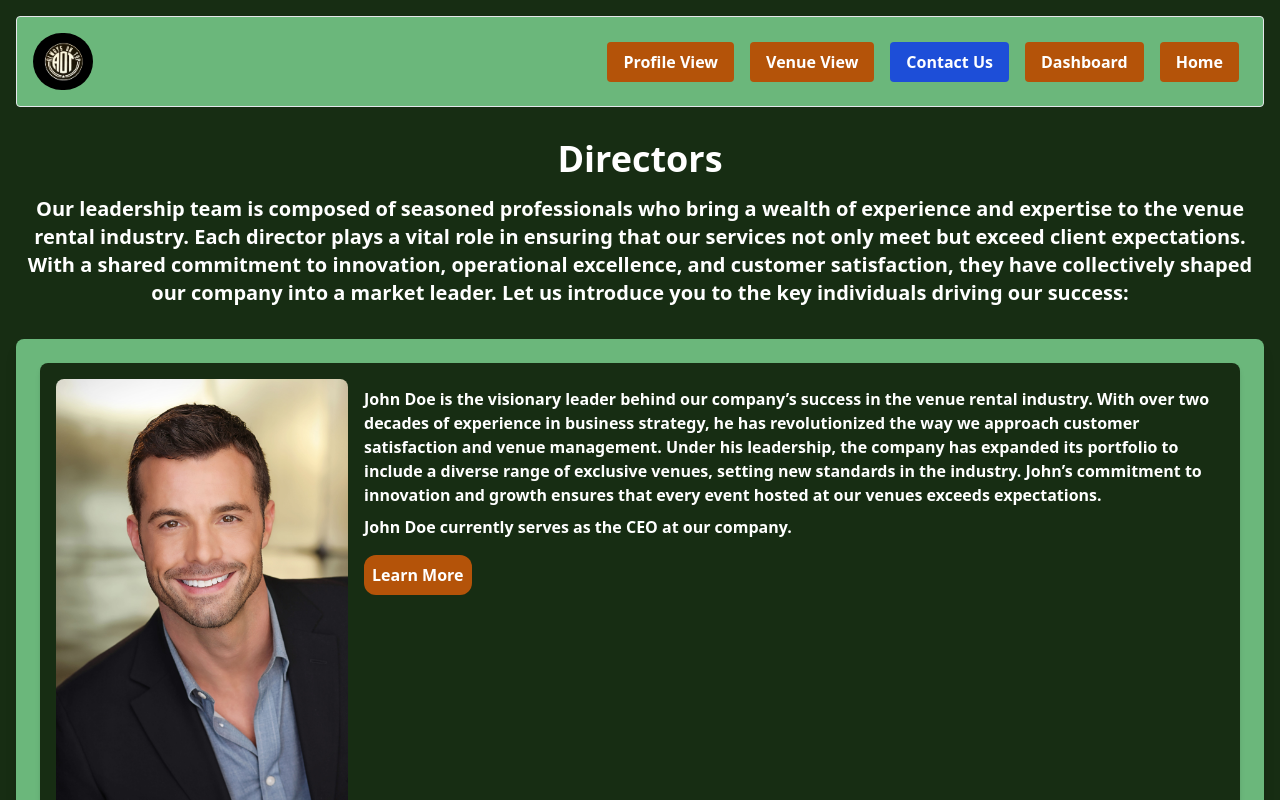
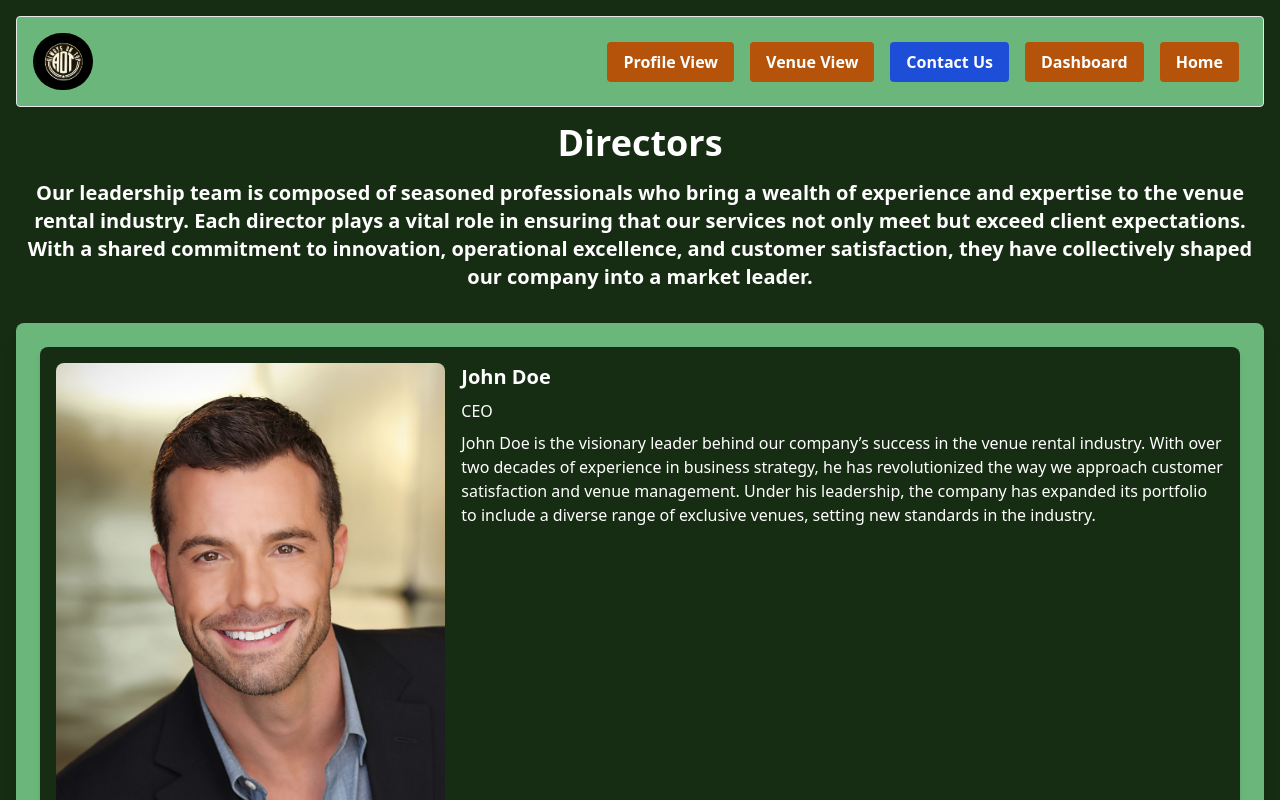
Before and after one commit to WickedyWick07/VenueRental_Frontend, a React (Vite) app: page /contact-us in a window 1280 px wide. Shown: the top 800 px of the page. Built offline with nearby package versions, Linux system fonts and the light colour scheme.

Commit message:
feat: styling

```diff
--- a/src/components/ContactUs.jsx
+++ b/src/components/ContactUs.jsx
@@ -3,23 +3,20 @@ import { useNavigate } from 'react-router-dom';
 import Header from './Header';
 import Footer from './Footer';
 import AuthContext from '../../context/AuthContext';
-import api from '../../services/api'
-import director1 from '../assets/director1.jpg'
-import director2 from '../assets/director2.jpg'
-import director3 from '../assets/director3.jpg'
+import api from '../../services/api';
+import director1 from '../assets/director1.jpg';
+import director2 from '../assets/director2.jpg';
+import director3 from '../assets/director3.jpg';
 
 const ContactUs = () => {
   const { currentUser } = useContext(AuthContext);
-  const navigate = useNavigate()
+  const navigate = useNavigate();
   const [formData, setFormData] = useState({
     name: '',
     email: '',
     message: ''
   });
-  const [message, setMessage] = useState(''); // To store success/error messages
-
-
-
+  const [message, setMessage] = useState('');
 
   useEffect(() => {
     if (currentUser) {
@@ -29,11 +26,11 @@ const ContactUs = () => {
         message: ''
       });
     }
-  }, []);
+  }, [currentUser]);
 
   const handleInputChange = (e) => {
     const { name, value } = e.target;
-    setFormData(prevState => ({
+    setFormData((prevState) => ({
       ...prevState,
       [name]: value
     }));
@@ -50,7 +47,7 @@ const ContactUs = () => {
           email: currentUser ? currentUser.email : '',
           message: ''
         });
-        navigate('/dashboard')
+        navigate('/dashboard');
       }
     } catch (error) {
       setMessage('An error occurred. Please try again.');
@@ -58,49 +55,41 @@ const ContactUs = () => {
     }
   };
 
-
   return (
     <div className='bg-customGreen min-h-screen flex flex-col'>
       <Header />
-      <div>
-        <h1 className='text-4xl text-white m-4 font-bold text-center mb-4'>Directors</h1>
-        <p  className='text-xl text-white m-4 font-semibold text-center mb-4'>
-  Our leadership team is composed of seasoned professionals who bring a wealth of experience and expertise to the venue rental industry. Each director plays a vital role in ensuring that our services not only meet but exceed client expectations. With a shared commitment to innovation, operational excellence, and customer satisfaction, they have collectively shaped our company into a market leader. Let us introduce you to the key individuals driving our success:
+      <div className='text-center px-4'>
+        <h1 className='text-4xl text-white font-bold mb-4'>Directors</h1>
+        <p className='text-xl text-white font-semibold mb-4'>
+          Our leadership team is composed of seasoned professionals who bring a wealth of experience and expertise to the venue rental industry. Each director plays a vital role in ensuring that our services not only meet but exceed client expectations. With a shared commitment to innovation, operational excellence, and customer satisfaction, they have collectively shaped our company into a market leader.
         </p>
       </div>
 
-
-      <section className='flex-1 bg-customLightGreen m-4 p-4 rounded-lg shadow-lg'>
-        {[
-          {
+      <section className='bg-customLightGreen m-4 p-4 rounded-lg shadow-lg'>
+        {[{
           person: 'John Doe',
           position: 'CEO',
-            image: `${director1}`,
-            description: 'John Doe is the visionary leader behind our company’s success in the venue rental industry. With over two decades of experience in business strategy, he has revolutionized the way we approach customer satisfaction and venue management. Under his leadership, the company has expanded its portfolio to include a diverse range of exclusive venues, setting new standards in the industry. John’s commitment to innovation and growth ensures that every event hosted at our venues exceeds expectations.'
-          },
-          {
+          image: director1,
+          description: 'John Doe is the visionary leader behind our company’s success in the venue rental industry. With over two decades of experience in business strategy, he has revolutionized the way we approach customer satisfaction and venue management. Under his leadership, the company has expanded its portfolio to include a diverse range of exclusive venues, setting new standards in the industry.'
+        }, {
           person: 'Jane Smith',
           position: 'CTO',
-            image: `${director2}`,
-            description: 'As the CTO, Jane Smith is the driving force behind our company’s technological advancements in venue management. With her extensive expertise in digital platforms and smart venue technology, she has streamlined the booking process, making it seamless for customers to reserve their ideal venues. Jane’s innovative approach to integrating cutting-edge solutions, such as AI-powered event planning tools, has positioned us as a leader in the venue rental market.'
-          },
-          {
+          image: director2,
+          description: 'As the CTO, Jane Smith is the driving force behind our company’s technological advancements in venue management. With her extensive expertise in digital platforms and smart venue technology, she has streamlined the booking process, making it seamless for customers to reserve their ideal venues.'
+        }, {
           person: 'Mike Johnson',
           position: 'COO',
-            image: `${director3}`,
-            description: 'Mike Johnson brings a wealth of operational experience to the venue rental business. As the COO, he ensures that every aspect of our operations runs smoothly, from venue maintenance to event logistics. With his background in operations and logistics, Mike has optimized the efficiency of our venue rental services, guaranteeing a flawless experience for clients. His attention to detail and passion for customer satisfaction make him a crucial asset to our team.'
-          }
-
-        ].map((item, index) => (
-          <div key={index} className='flex bg-customGreen m-2 p-4 rounded-lg shadow-md'>
-            <div className='flex-shrink-0 w-1/4 mr-4'>
-              <img src={item.image} alt="head-pic" className='w-full h-full bg-white rounded-lg object-cover' />
+          image: director3,
+          description: 'Mike Johnson brings a wealth of operational experience to the venue rental business. As the COO, he ensures that every aspect of our operations runs smoothly, from venue maintenance to event logistics.'
+        }].map((item, index) => (
+          <div key={index} className='flex flex-col sm:flex-row bg-customGreen m-2 p-4 rounded-lg shadow-md'>
+            <div className='flex-shrink-0 sm:w-1/3 mb-4 sm:mb-0 sm:mr-4'>
+              <img src={item.image} alt='Director' className='w-full h-48 sm:h-full rounded-lg object-cover' />
             </div>
-            <div className='w-3/4'>
-              <h1 className='text-white font-semibold mb-2 text-xl'>{item.title}</h1>
-              <p className='text-white text-md font-semibold mb-2'>{item.description}</p>
-              <p className='text-white text-md font-semibold mb-4'>{`${item.person} currently serves as the ${item.position} at our company.`}</p>
-              <button className='bg-amber-700 p-2 rounded-xl text-white font-bold hover:bg-amber-600'>Learn More</button>
+            <div className='sm:w-2/3'>
+              <h2 className='text-white font-semibold mb-2 text-xl'>{item.person}</h2>
+              <h3 className='text-white font-medium mb-2'>{item.position}</h3>
+              <p className='text-white text-md mb-2'>{item.description}</p>
             </div>
           </div>
         ))}
@@ -111,32 +100,32 @@ const ContactUs = () => {
         <p className='text-md font-semibold text-black text-center mb-6 capitalize'>For any inquiries</p>
         <form className='max-w-lg mx-auto' onSubmit={handleSubmit}>
           <div className='mb-4'>
-            <label className='block text-black text-xl font-semibold mb-2' htmlFor="name">Name:</label>
+            <label className='block text-black text-xl font-semibold mb-2' htmlFor='name'>Name:</label>
             <input
-              type="text"
-              id="name"
-              name="name"
+              type='text'
+              id='name'
+              name='name'
               value={formData.name}
               className='w-full border rounded-lg p-2'
               readOnly
             />
           </div>
           <div className='mb-4'>
-            <label className='block text-black text-xl font-semibold mb-2' htmlFor="email">Email:</label>
+            <label className='block text-black text-xl font-semibold mb-2' htmlFor='email'>Email:</label>
             <input
-              type="email"
-              id="email"
-              name="email"
+              type='email'
+              id='email'
+              name='email'
               value={formData.email}
               className='w-full border rounded-lg p-2'
               readOnly
             />
           </div>
           <div className='mb-4'>
-            <label className='block text-black text-xl font-semibold mb-2' htmlFor="message">Message:</label>
+            <label className='block text-black text-xl font-semibold mb-2' htmlFor='message'>Message:</label>
             <textarea
-              id="message"
-              name="message"
+              id='message'
+              name='message'
               value={formData.message}
               onChange={handleInputChange}
               className='w-full border rounded-lg p-2'
@@ -144,15 +133,15 @@ const ContactUs = () => {
             ></textarea>
           </div>
           <div className='text-center'>
-            <button type="submit" className='bg-black text-white p-3 rounded-xl font-bold hover:bg-green-700'>Send Message</button>
+            <button type='submit' className='bg-black text-white p-3 rounded-xl font-bold hover:bg-green-700'>Send Message</button>
           </div>
         </form>
-        {message && <p className="text-center font-bold text-md  text-black mt-4">{message}</p>} {/* Display success/error message */}
+        {message && <p className='text-center font-bold text-md text-black mt-4'>{message}</p>}
       </section>
 
       <Footer />
     </div>
   );
-}
+};
 
 export default ContactUs;
--- a/src/components/Dashboard.jsx
+++ b/src/components/Dashboard.jsx
@@ -59,7 +59,6 @@ const Dashboard = () => {
         <p className='text-white text-sm'>
           Always on Top offers a wide selection of venues to suit any event, from weddings to corporate functions. Our diverse portfolio ensures you find the perfect location to make your event memorable.
         </p>
-        <button className='bg-amber-700 rounded text-white m-4 p-2'>Learn More</button>
       </div>
     </div>
     <div className='p-4 rounded'>
@@ -68,7 +67,6 @@ const Dashboard = () => {
         <p className='text-white text-sm'>
           We offer competitive pricing on all our venues, ensuring you get the best value for your budget. Our transparent pricing model means no hidden fees, making your planning stress-free.
         </p>
-        <button className='bg-amber-700 rounded text-white m-4 p-2'>Learn More</button>
       </div>
     </div>
     <div className='p-4 rounded'>
@@ -77,7 +75,6 @@ const Dashboard = () => {
         <p className='text-white text-sm'>
           Our experienced team is dedicated to helping you every step of the way, from selecting the right venue to finalizing details. We're here to ensure your event is a success.
         </p>
-        <button className='bg-amber-700 rounded text-white m-4 p-2'>Learn More</button>
       </div>
     </div>
     <div className='p-4 rounded'>
@@ -86,7 +83,6 @@ const Dashboard = () => {
         <p className='text-white text-sm'>
           Our user-friendly booking platform makes it easy to find and secure your ideal venue in just a few clicks. Manage your bookings and stay updated with our seamless online system.
         </p>
-        <button className='bg-amber-700 rounded text-white m-4 p-2'>Learn More</button>
       </div>
     </div>
   </div>
--- a/src/components/VenueDetails.jsx
+++ b/src/components/VenueDetails.jsx
@@ -288,7 +288,7 @@ const VenueDetails = () => {
 
 
 { isBookingOpen && (
-  <section className='w-full sm:w-11/12 md:w-10/12 lg:w-9/12 mx-auto p-4 sm:p-6 bg-customLightGreen mx-32  m-4 p-6 shadow-lg rounded-lg'>
+  <section className='w-full sm:w-10/12 md:w-10/12 lg:w-9/12 mx-auto p-4 sm:p-6 bg-customLightGreen mx-32  m-4 p-6 shadow-lg rounded-lg'>
     <h2 className='text-center text-3xl font-semibold text-black mb-6'>Booking Form</h2>
     <form
       onSubmit={handleSubmit}
```
Lines whose indentation alone changed are shown as unchanged.
